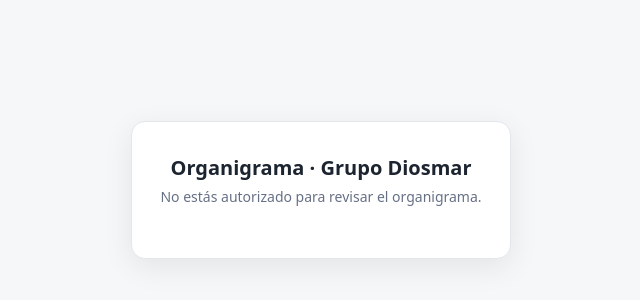
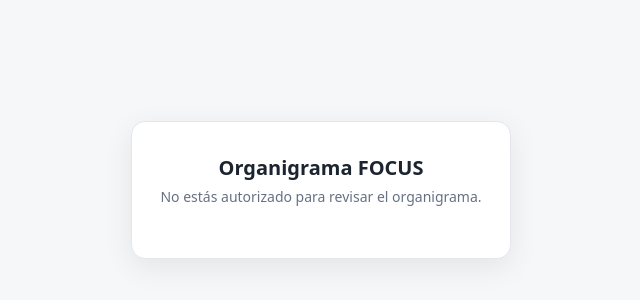
Before and after one commit to focustechec/organigrama, a plain HTML site: page index.html in a window 1280 px wide. Shown: the part 210-510 px from the top of the page, without its empty margins (319-959 px from the left). Drawn offline with Linux system fonts and the light colour scheme.

Commit message:
Titulo: Organigrama FOCUS

```diff
--- a/index.html
+++ b/index.html
@@ -1,7 +1,7 @@
 <!doctype html>
 <html lang="es">
 <head>
-<title>Organigrama · Grupo Diosmar</title>
+<title>Organigrama FOCUS</title>
 <meta charset="utf-8">
 <meta name="viewport" content="width=device-width, initial-scale=1">
 <style>
@@ -101,7 +101,7 @@ tr.click:hover td{background:var(--chip)}
 </head>
 <body>
 <div id="login"><div class="card">
-  <h2>Organigrama · Grupo Diosmar</h2>
+  <h2>Organigrama FOCUS</h2>
   <p id="lsub"></p>
   <div id="gbtn"></div>
   <div id="lwait" class="hidden"><div class="spin"></div><div class="usr">Cargando datos…</div></div>
```
